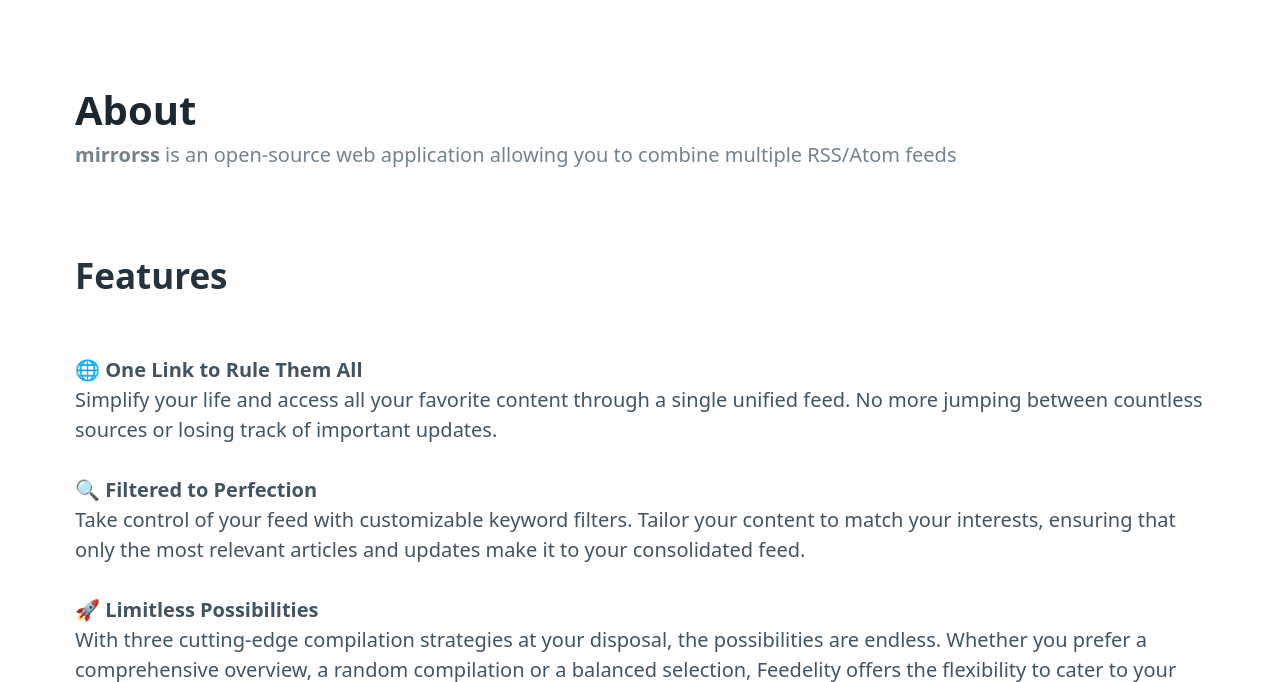
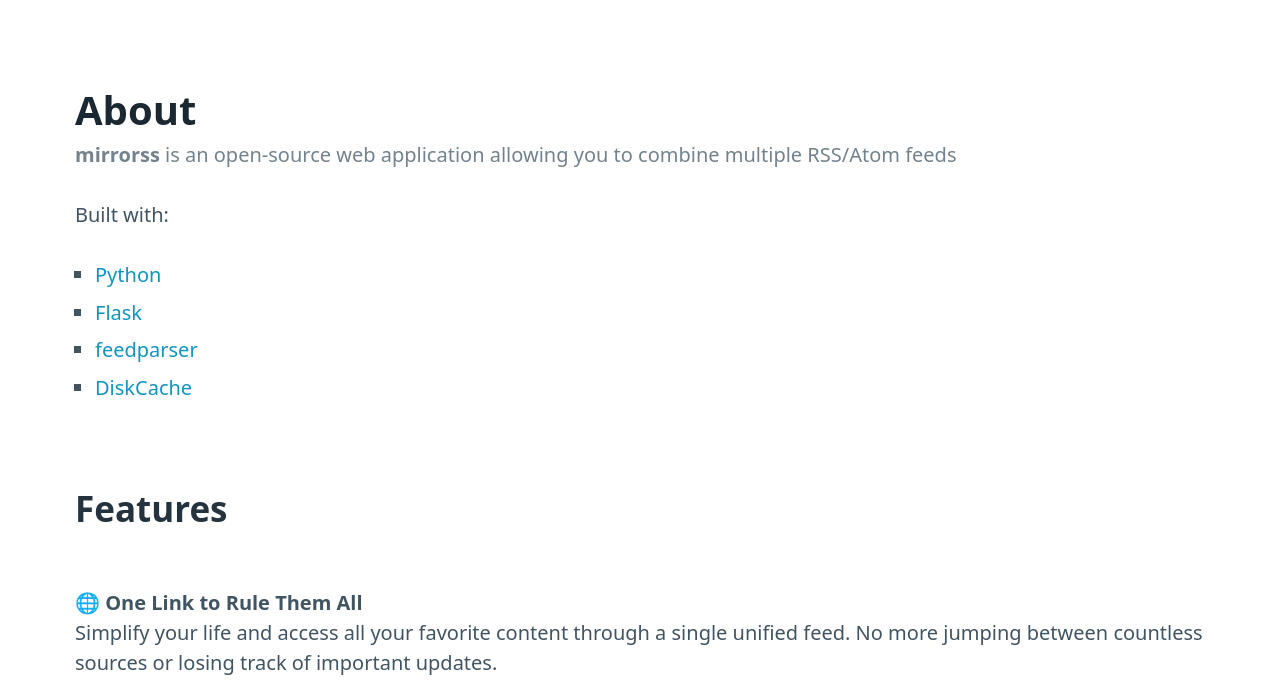
Before and after one commit to maximiliancw/mirrorss, a Flask app: page /about in a window 1280 px wide. Shown: the part 88-770 px from the top of the page. Run offline with Flask 3, Linux system fonts and the light colour scheme; parts of the project's set-up code (start-up, migrations or seed data) failed here and were passed over.

Commit message:
Update content: about.html

```diff
--- a/mirrorss/templates/pages/about.html
+++ b/mirrorss/templates/pages/about.html
@@ -9,6 +9,15 @@
       combine multiple RSS/Atom feeds
     </h2>
   </hgroup>
+  <p>
+    Built with:
+    <ul>
+      <li><a href="https://python.org">Python</a></li>
+      <li><a href="https://flask.palletsprojects.com/">Flask</a></li>
+      <li><a href="https://feedparser.readthedocs.io/en/latest/index.html">feedparser</a></li>
+      <li><a href="https://grantjenks.com/docs/diskcache">DiskCache</a></li>
+    </ul>
+  </p>
 </section>
 <section>
   <h2>Features</h2>
```
